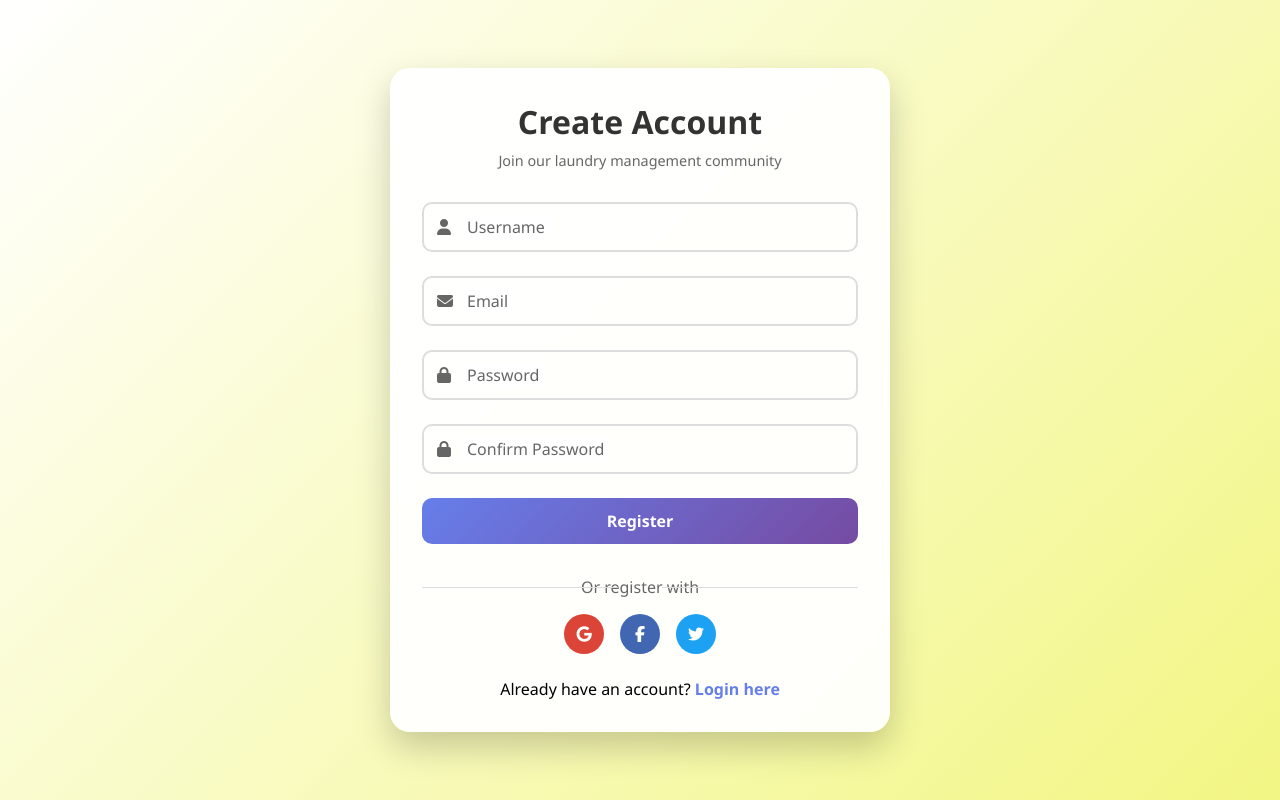
After one commit to Gowthamhegde/laundry, a PHP site: page /register.html in a window 1280 px wide. The commit adds this page. Run offline with PHP 8.4, Linux system fonts and the light colour scheme.

Commit message:
Add files via upload

```diff
--- /dev/null
+++ b/maheshproj/register.html
@@ -0,0 +1,266 @@
+<!DOCTYPE html>
+<html lang="en">
+<head>
+    <meta charset="UTF-8">
+    <meta name="viewport" content="width=device-width, initial-scale=1.0">
+    <title>Register - Laundry Techs</title>
+    <link rel="stylesheet" href="https://cdnjs.cloudflare.com/ajax/libs/font-awesome/6.7.2/css/all.min.css">
+    <style>
+        * {
+            margin: 0;
+            padding: 0;
+            box-sizing: border-box;
+            font-family: 'Segoe UI', Tahoma, Geneva, Verdana, sans-serif;
+        }
+
+        body {
+            background: linear-gradient(135deg, #ffffff 0%, #f2f683 100%);
+            min-height: 100vh;
+            display: flex;
+            align-items: center;
+            justify-content: center;
+        }
+
+        .container {
+            background: rgba(255, 255, 255, 0.95);
+            padding: 2rem;
+            border-radius: 20px;
+            box-shadow: 0 15px 35px rgba(0, 0, 0, 0.2);
+            width: 90%;
+            max-width: 500px;
+            backdrop-filter: blur(10px);
+        }
+
+        .header {
+            text-align: center;
+            margin-bottom: 2rem;
+        }
+
+        .header h1 {
+            color: #333;
+            font-size: 2rem;
+            margin-bottom: 0.5rem;
+        }
+
+        .header p {
+            color: #666;
+            font-size: 0.9rem;
+        }
+
+        .form-group {
+            margin-bottom: 1.5rem;
+            position: relative;
+        }
+
+        .form-group i {
+            position: absolute;
+            left: 15px;
+            top: 50%;
+            transform: translateY(-50%);
+            color: #666;
+        }
+
+        .form-group input {
+            width: 100%;
+            padding: 12px 40px;
+            border: 2px solid #ddd;
+            border-radius: 10px;
+            font-size: 1rem;
+            transition: all 0.3s ease;
+            background: transparent;
+        }
+
+        .form-group input:focus {
+            border-color: #667eea;
+            outline: none;
+            box-shadow: 0 0 0 3px rgba(102, 126, 234, 0.1);
+        }
+
+        .form-group label {
+            position: absolute;
+            left: 40px;
+            top: 50%;
+            transform: translateY(-50%);
+            color: #666;
+            transition: all 0.3s ease;
+            pointer-events: none;
+            background: white;
+            padding: 0 5px;
+        }
+
+        .form-group input:focus + label,
+        .form-group input:not(:placeholder-shown) + label {
+            top: 0;
+            font-size: 0.8rem;
+            color: #667eea;
+        }
+
+        .btn {
+            width: 100%;
+            padding: 12px;
+            background: linear-gradient(135deg, #667eea 0%, #764ba2 100%);
+            border: none;
+            border-radius: 10px;
+            color: white;
+            font-size: 1rem;
+            font-weight: 600;
+            cursor: pointer;
+            transition: all 0.3s ease;
+        }
+
+        .btn:hover {
+            transform: translateY(-2px);
+            box-shadow: 0 5px 15px rgba(102, 126, 234, 0.4);
+        }
+
+        .social-login {
+            margin-top: 2rem;
+            text-align: center;
+        }
+
+        .social-login p {
+            color: #666;
+            margin-bottom: 1rem;
+            position: relative;
+        }
+
+        .social-login p::before,
+        .social-login p::after {
+            content: "";
+            position: absolute;
+            top: 50%;
+            width: 45%;
+            height: 1px;
+            background: #ddd;
+        }
+
+        .social-login p::before {
+            left: 0;
+        }
+
+        .social-login p::after {
+            right: 0;
+        }
+
+        .social-icons {
+            display: flex;
+            justify-content: center;
+            gap: 1rem;
+        }
+
+        .social-icons a {
+            width: 40px;
+            height: 40px;
+            border-radius: 50%;
+            display: flex;
+            align-items: center;
+            justify-content: center;
+            color: white;
+            text-decoration: none;
+            transition: all 0.3s ease;
+        }
+
+        .social-icons a:hover {
+            transform: translateY(-3px);
+        }
+
+        .google {
+            background: #DB4437;
+        }
+
+        .facebook {
+            background: #4267B2;
+        }
+
+        .twitter {
+            background: #1DA1F2;
+        }
+
+        .login-link {
+            text-align: center;
+            margin-top: 1.5rem;
+        }
+
+        .login-link a {
+            color: #667eea;
+            text-decoration: none;
+            font-weight: 600;
+        }
+
+        .login-link a:hover {
+            text-decoration: underline;
+        }
+
+        @media (max-width: 480px) {
+            .container {
+                padding: 1.5rem;
+            }
+        }
+    </style>
+</head>
+<body>
+    <div class="container">
+        <div class="header">
+            <h1>Create Account</h1>
+            <p>Join our laundry management community</p>
+        </div>
+        <form id="registerForm">
+            <div class="form-group">
+                <i class="fas fa-user"></i>
+                <input type="text" id="username" placeholder=" ">
+                <label for="username">Username</label>
+            </div>
+            <div class="form-group">
+                <i class="fas fa-envelope"></i>
+                <input type="email" id="email" placeholder=" ">
+                <label for="email">Email</label>
+            </div>
+            <div class="form-group">
+                <i class="fas fa-lock"></i>
+                <input type="password" id="password" placeholder=" ">
+                <label for="password">Password</label>
+            </div>
+            <div class="form-group">
+                <i class="fas fa-lock"></i>
+                <input type="password" id="confirmPassword" placeholder=" ">
+                <label for="confirmPassword">Confirm Password</label>
+            </div>
+            <button type="submit" class="btn">Register</button>
+        </form>
+
+        <div class="social-login">
+            <p>Or register with</p>
+            <div class="social-icons">
+                <a href="#" class="google"><i class="fab fa-google"></i></a>
+                <a href="#" class="facebook"><i class="fab fa-facebook-f"></i></a>
+                <a href="#" class="twitter"><i class="fab fa-twitter"></i></a>
+            </div>
+        </div>
+
+        <div class="login-link">
+            Already have an account? <a href="login.html">Login here</a>
+        </div>
+    </div>
+
+    <script>
+        document.getElementById('registerForm').addEventListener('submit', function(e) {
+            e.preventDefault();
+
+            const username = document.getElementById('username').value;
+            const email = document.getElementById('email').value;
+            const password = document.getElementById('password').value;
+            const confirmPassword = document.getElementById('confirmPassword').value;
+
+            if (password !== confirmPassword) {
+                alert('Passwords do not match!');
+                return;
+            }
+
+            // Here you would typically send the data to your server
+            console.log('Registration data:', { username, email, password });
+            alert('Registration successful!');
+            window.location.href = 'login.html';
+        });
+    </script>
+</body>
+</html>
```
Also changed, not shown: maheshproj/index.html (+22 -36 lines), maheshproj/login.html (added, +267 -0 lines), maheshproj/slide.css (+63 -31 lines).
